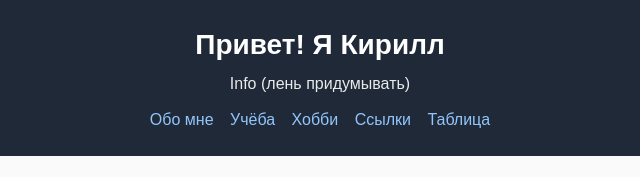
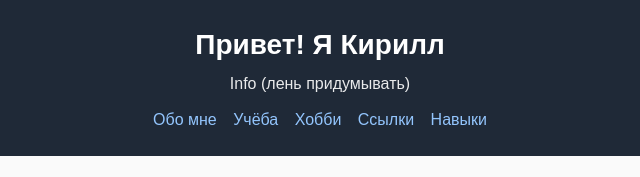
Before and after one commit to Kpyr/Kpyr.github.io, a website: page src/index.html in a window 1280 px wide. Shown: the top 177 px of the page, 320-960 px from the left. Drawn offline with Linux system fonts and the light colour scheme.

Commit message:
Fix nav name
[#5853]

```diff
--- a/src/index.html
+++ b/src/index.html
@@ -50,7 +50,7 @@
                         href="#table"
                         style="color: #93c5fd; text-decoration: none"
                     >
-                        Таблица
+                        Навыки
                     </a>
                 </nav>
             </div>
```
